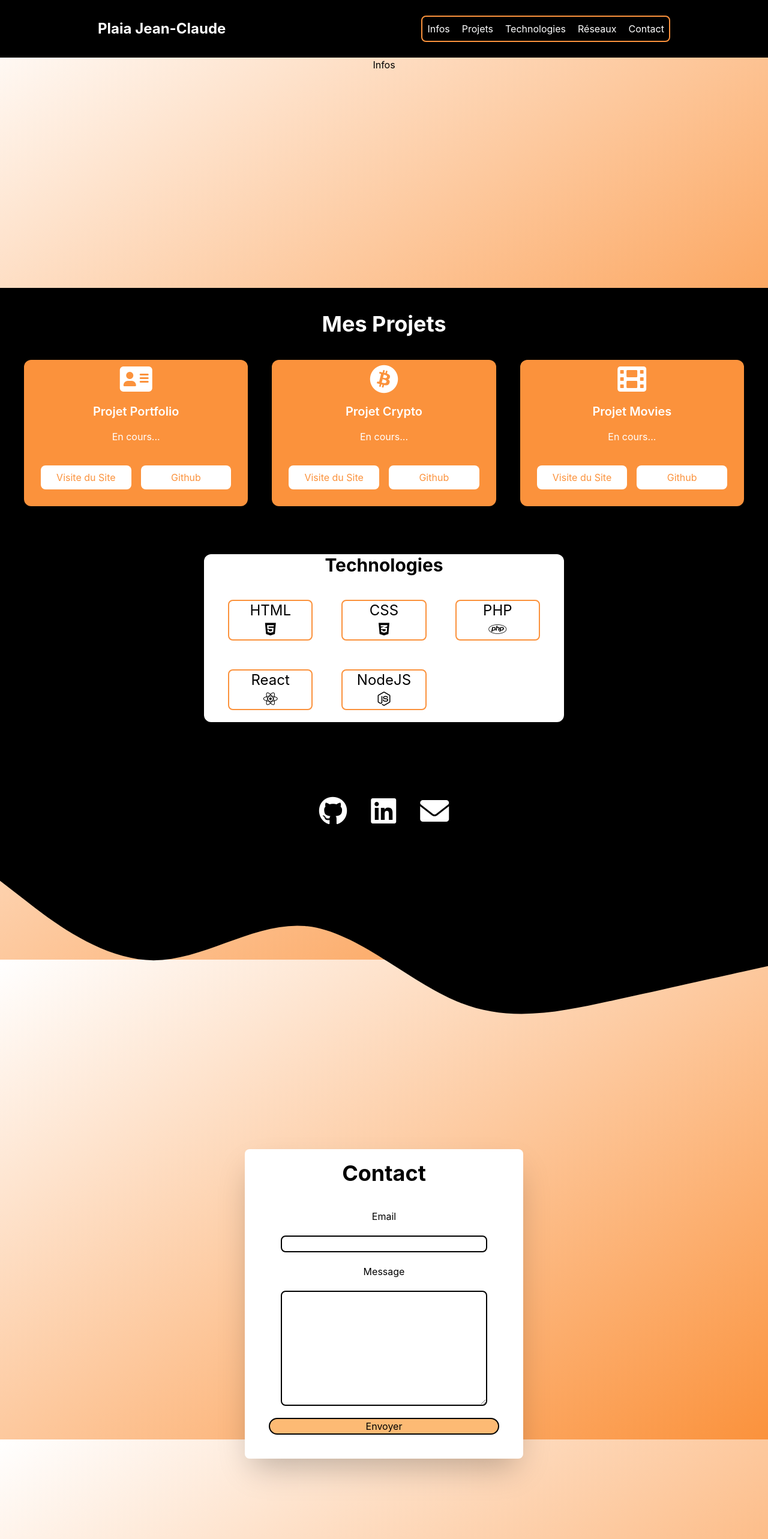
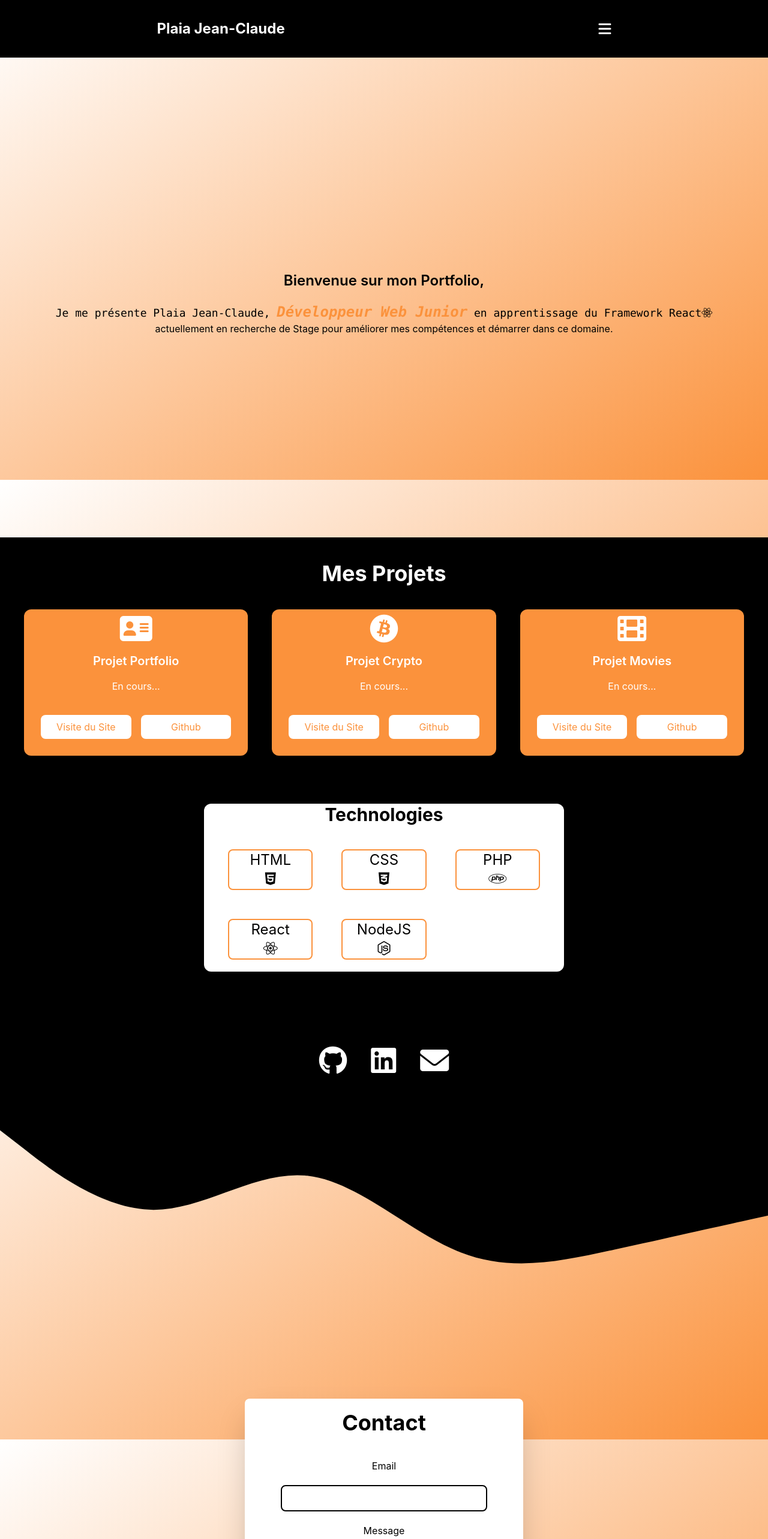
Before and after one commit to Dev-Nago/Portfolio, a React (Create React App) app: page / in a window 1280 px wide. Shown: the top 2566 px of the page at 60% size. Built offline with nearby package versions, Linux system fonts and the light colour scheme.

Commit message:
Added infos

```diff
--- a/public/index.html
+++ b/public/index.html
@@ -3,7 +3,7 @@
   <head>
     <meta charset="utf-8" />
     <meta name="viewport" content="width=device-width, initial-scale=1" />
-    <title>Plaia Jean-Claude - Portfolio</title>
+    <title>Plaia Jean-Claude</title>
     <link rel="stylesheet" href="https://cdnjs.cloudflare.com/ajax/libs/font-awesome/6.0.0/css/all.min.css" integrity="sha512-9usAa10IRO0HhonpyAIVpjrylPvoDwiPUiKdWk5t3PyolY1cOd4DSE0Ga+ri4AuTroPR5aQvXU9xC6qOPnzFeg==" crossorigin="anonymous" referrerpolicy="no-referrer" />
   </head>
   <body>
--- a/src/App.js
+++ b/src/App.js
@@ -11,7 +11,7 @@ import Technologies from './Components/Technologies';
 
 function App() {
   return (
-    <div className="App bg-gradient-to-br from-white to-orange-400 bg-no-repeat bg-fixed bg-cover">
+    <div className="App bg-gradient-to-br from-white to-orange-400 bg-no-repeat bg-fixed bg-cover overflow-hidden">
         <NavBar />
         <Infos />
         <Projects />
--- a/src/Components/ContactForm.js
+++ b/src/Components/ContactForm.js
@@ -1,20 +1,48 @@
-import React from 'react'
+import React, { useState } from 'react'
 
 function ContactForm() {
+
+  const [email, setEmail] = useState('');
+  const [message, setMessage] = useState('');
+  const [success, setSuccess] = useState('');
+
+
+  const handleSubmit = () => {
+    setSuccess('Votre demande à bien été envoyée !')
+  }
+console.log(email, message);
   return (
-    <div className='flex flex-row m-48 justify-center'>
+    <div className='flex flex-row m-48 justify-center' id='Contact'>
       <div className='bg-white rounded-lg shadow-2xl'>
         <h1 className='justify-center text-4xl text-black text my-5 font-bold'>Contact</h1>
-        <form method='POST' className='flex flex-col m-10 w-60 sm:w-96'>
+        <p className='text-green-400'>{success}</p>
+        <form method='POST' action="https://formsubmit.co/33ac819107be1861fe6334c5bd25287a" target="_blank" onSubmit={handleSubmit} className='flex flex-col m-10 w-60 sm:w-96'>
           <label name="email" className='text-black flex flex-col'>
             Email
-            <input type='email' name='email' required className='m-5 border-2 border-black rounded-lg focus:ring-2 ring-orange-400 ring-offset-4'/>
+            <input
+              type='email'
+              name='email'
+              value={email}
+              required
+              onChange={(e) => setEmail(e.target.value)}
+              className='m-5 p-2 border-2 border-black rounded-lg focus:ring-2 ring-orange-400 ring-offset-4'/>
           </label>
           <label name='message' className='text-black flex flex-col'>
             Message
-            <textarea type="text" name='message' required className='h-48 m-5 border-2 border-black rounded-lg focus:ring-2 ring-orange-400 ring-offset-4'/>
+            <textarea
+              type="text"
+              name='message'
+              value={message}
+              required
+              onChange={(e) => setMessage(e.target.value)}
+              className='h-48 m-5 p-2 border-2 border-black rounded-lg focus:ring-2 ring-orange-400 ring-offset-4'/>
           </label>
-          <input type='submit' value='Envoyer' className='border-2 border-black rounded-2xl bg-orange-300 hover:bg-orange-400 hover:border-black hover:cursor-pointer'/>
+          <input
+            type='submit'
+            value='Envoyer'
+            className='border-2 border-black rounded-2xl bg-orange-300 hover:bg-orange-400 hover:border-black hover:cursor-pointer'
+          />
+          <input type="hidden" name="_captcha" value="false"/>
         </form>
       </div>
 
--- a/src/Components/Footer.js
+++ b/src/Components/Footer.js
@@ -4,6 +4,9 @@ function Footer() {
   return (
     <div className='bg-black'>
       <div className='text-2xl flex flex-row justify-center'>
+        <a href='/'>
+        <i className="fa-solid fa-arrow-up flex m-5 my-16 text-white hover:text-orange-400"></i>
+        </a>
         <a href='https://github.com/Dev-Nago' target='blank_' rel="noreferrer">
           <i className="fa-brands fa-github flex m-5 my-16 text-white hover:text-orange-400"></i>
         </a>
--- a/src/Components/Infos.js
+++ b/src/Components/Infos.js
@@ -2,7 +2,13 @@ import React from 'react'
 
 function Infos() {
   return (
-    <div className='h-96 text-black'>Infos</div>
+    <div className='h-screen text-black' id='Infos'>
+      <div className='h-full flex flex-col justify-center'>
+        <h1 className='text-2xl font-semibold m-5'>Bienvenue sur mon Portfolio,</h1>
+        <h2 className='font-mono text-lg'>Je me présente Plaia Jean-Claude, <span className='text-orange-400 text-2xl font-bold italic'>Développeur Web Junior</span> en apprentissage du Framework React<i className="fa-brands fa-react text-lg"></i></h2>
+        <p>actuellement en recherche de Stage pour améliorer mes compétences et démarrer dans ce domaine.</p>
+      </div>
+    </div>
   )
 }
 
--- a/src/Components/NavBar.js
+++ b/src/Components/NavBar.js
@@ -1,27 +1,36 @@
-import React from 'react'
+import React, { useState } from 'react'
 
 function NavBar() {
+  const [isOpen, setIsOpen] = useState(false);
+
+  const toggle = () => {
+    setIsOpen(!isOpen);
+  }
+
   return (
     <div className='h-24 bg-black text-white flex flex-row'>
-      <h1 className='font-bold text-2xl m-auto'>Plaia Jean-Claude</h1>
-      <ul className='space-x-5 m-auto border-2 border-orange-400 p-2 rounded-lg flex flex-row'>
+      <a href='/' className='font-bold text-2xl m-auto z-40'>Plaia Jean-Claude</a>
+      <i className={isOpen ? 'fa-solid fa-x text-2xl m-auto hover:cursor-pointer' : 'fa-solid fa-bars m-auto text-2xl hover:cursor-pointer'} onClick={toggle}></i>
+        <ul className={isOpen ? 'z-40 h-screen w-screen bg-black fixed left-0 flex flex-col ease-in-out duration-500 sm:w-96' : 'h-screen w-screen bg-black fixed flex flex-col -left-full ease-in-out duration-500 sm:w-96'} onClick={toggle}>
+          <div className='m-auto h-1/2 w-1/2 flex flex-col space-y-12'>
+          <i className='fa-solid fa-x text-2xl hover:cursor-pointer' onClick={toggle}></i>
           <li className='list-none'>
-          <a href='/' className='hover:text-orange-400'>Infos</a>
+            <a href='#Infos' className='hover:text-orange-400 border-2 border-orange-400 m-3 p-2 rounded-lg' onClick={toggle}>Infos</a>
           </li>
           <li className='list-none'>
-          <a href='/' className='hover:text-orange-400'>Projets</a>
+            <a href='#Projects' className='hover:text-orange-400 border-2 border-orange-400 m-3 p-2 rounded-lg' onClick={toggle}>Projets</a>
           </li>
           <li className='list-none'>
-          <a href='/' className='hover:text-orange-400'>Technologies</a>
+            <a href='#Technos' className='hover:text-orange-400 border-2 border-orange-400 m-3 p-2 rounded-lg' onClick={toggle}>Technologies</a>
           </li>
           <li className='list-none'>
-          <a href='/' className='hover:text-orange-400'>Réseaux</a>
+            <a href='#Socials' className='hover:text-orange-400 border-2 border-orange-400 m-3 p-2 rounded-lg' onClick={toggle}>Réseaux</a>
           </li>
           <li className='list-none'>
-          <a href='/' className='hover:text-orange-400'>Contact</a>
+            <a href='#Contact' className='hover:text-orange-400 border-2 border-orange-400 m-3 p-2 rounded-lg'onClick={toggle}>Contact</a>
           </li>
+          </div>
         </ul>
-      <i className="fa-solid fa-bars m-auto hidden"></i>
     </div>
   )
 }
--- a/src/Components/Projects.js
+++ b/src/Components/Projects.js
@@ -27,9 +27,9 @@ function Projects() {
   ];
 
   return (
-    <div className='bg-black text-white place-content-evenly p-5'>
+    <div className='bg-black text-white p-5 h-full' id='Projects'>
           <h1 className='text-4xl m-5 font-bold'>Mes Projets</h1>
-        <div className='grid grid-cols-1 justify-center sm:grid-cols-3'>
+          <div className='grid grid-cols-1 sm:grid-cols-3'>
             {projects.map( (project, key ) => (
               <div key={key} className='bg-orange-400 rounded-xl m-5 flex flex-col'>
                 <i className={project.image}></i>
--- a/src/Components/Socials.js
+++ b/src/Components/Socials.js
@@ -2,7 +2,7 @@ import React from 'react'
 
 function Socials() {
   return (
-    <div className='bg-black'>
+    <div className='bg-black' id='Socials'>
       <div className='text-5xl flex flex-col justify-center md:flex-row'>
         <a href='https://github.com/Dev-Nago' target='blank_' rel="noreferrer">
           <i className="fa-brands fa-github flex flex-col m-5 my-16 text-white hover:text-orange-400"></i>
--- a/src/Components/Technologies.js
+++ b/src/Components/Technologies.js
@@ -20,7 +20,7 @@ function Technologies() {
   ];
 
   return (
-  <div className='bg-black w-full p-10'>
+  <div className='bg-black h-full p-10' id='Technos'>
     <div className='bg-white justify-center rounded-xl m-auto sm:w-1/2'>
         <h1 className='text-3xl font-bold'>Technologies</h1>
         <div className='grid grid-cols-2 gap-2 text-2xl m-5 sm:grid-cols-3'>
```
Lines whose indentation alone changed are shown as unchanged.
